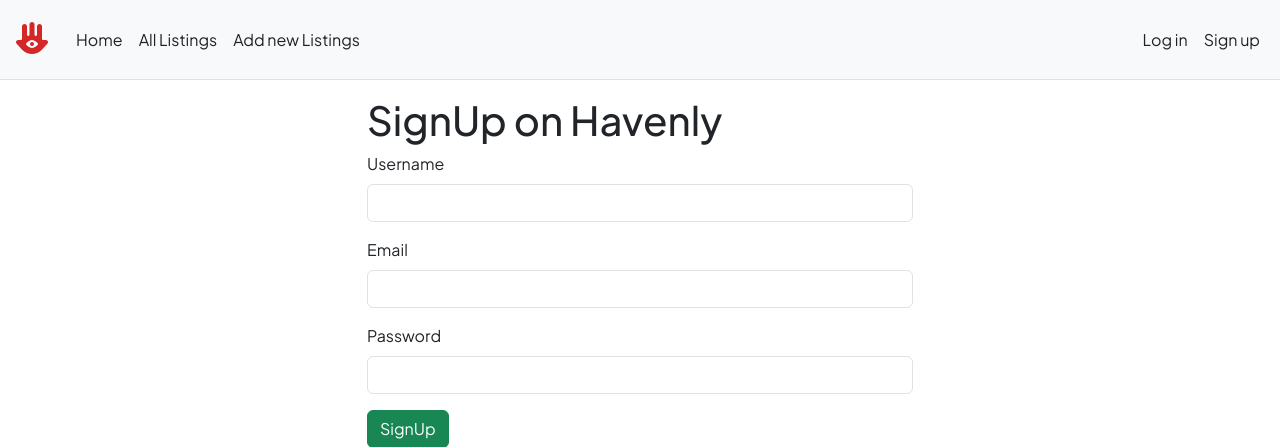
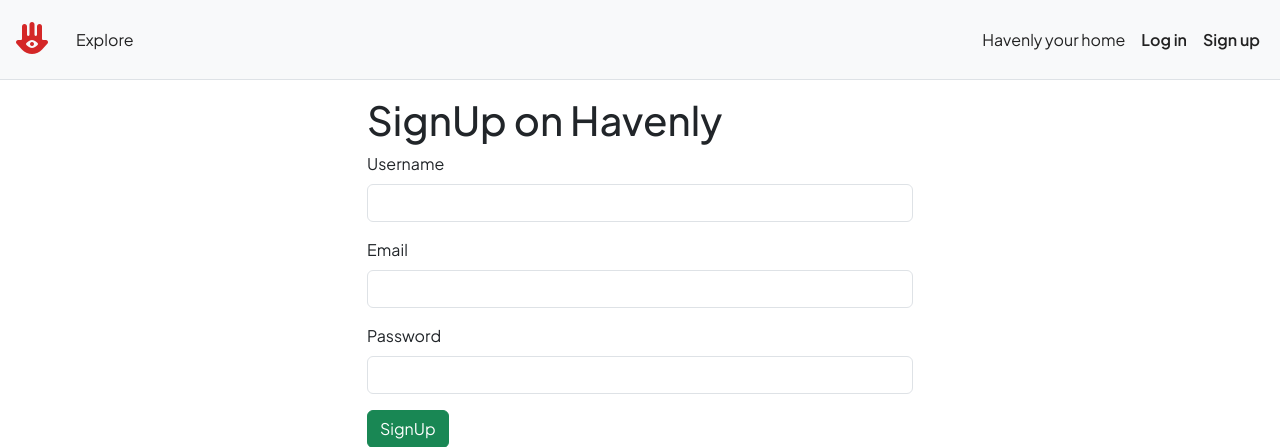
Before and after one commit to DevAaaryan/Havenly, a Node server app: page /signup in a window 1280 px wide. Shown: the top 447 px of the page. Run offline with Node 20, Linux system fonts and the light colour scheme; some libraries are stand-ins or nearby versions.

Commit message:
updating ui

```diff
--- a/views/includes/navbar.ejs
+++ b/views/includes/navbar.ejs
@@ -1,19 +1,19 @@
 <nav class="navbar navbar-expand-md bg-body-tertiary border-bottom sticky-top">
   <div class="container-fluid">
-    <a class="navbar-brand" href="/"><i class="fa-solid fa-hamsa"></i></a>
+    <a class="navbar-brand" href="/listings"><i class="fa-solid fa-hamsa"></i></a>
     <button class="navbar-toggler" type="button" data-bs-toggle="collapse" data-bs-target="#navbarNavAltMarkup" <span
       class="navbar-toggler-icon"></span>
     </button>
     <div class="collapse navbar-collapse" id="navbarNavAltMarkup">
       <div class="navbar-nav">
-        <a class="nav-link" href="/">Home</a>
-        <a class="nav-link" href="/listings">All Listings</a>
-        <a class="nav-link" href="/listings/new">Add new Listings</a>
+        <a class="nav-link" href="/listings">Explore</a>
+
       </div>
       <div class="navbar-nav ms-auto">
+        <a class="nav-link" href="/listings/new">Havenly your home</a>
         <% if(!currentUser){ %>
-          <a class="nav-link" href="/login">Log in</a>
-          <a class="nav-link" href="/signup">Sign up</a>
+          <a class="nav-link" href="/login"><b>Log in</b></a>
+          <a class="nav-link" href="/signup"><b>Sign up</b></a>
           <% } %>
           <% if(currentUser){ %>
             <a class="nav-link" href="/logout">Logout</a>
```
